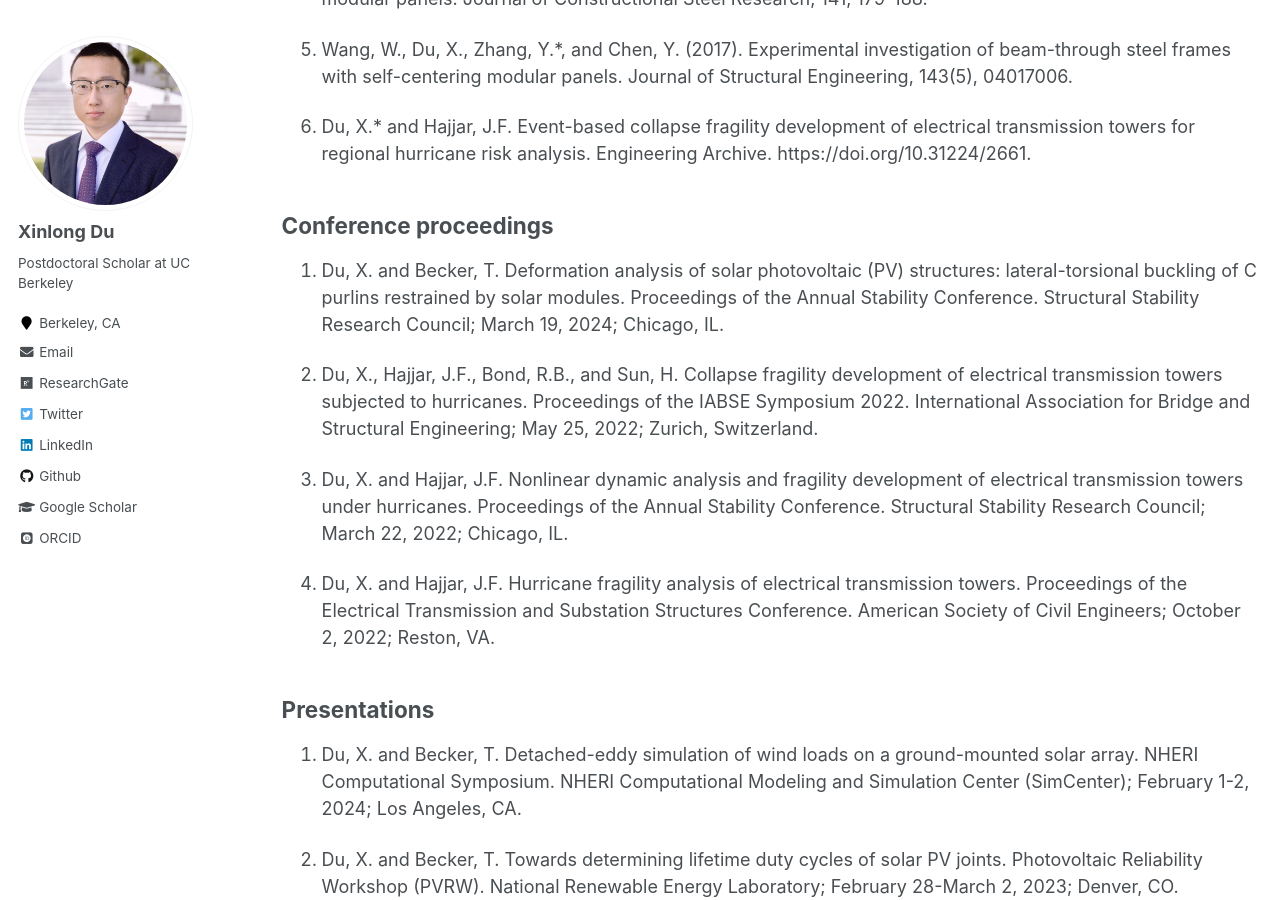
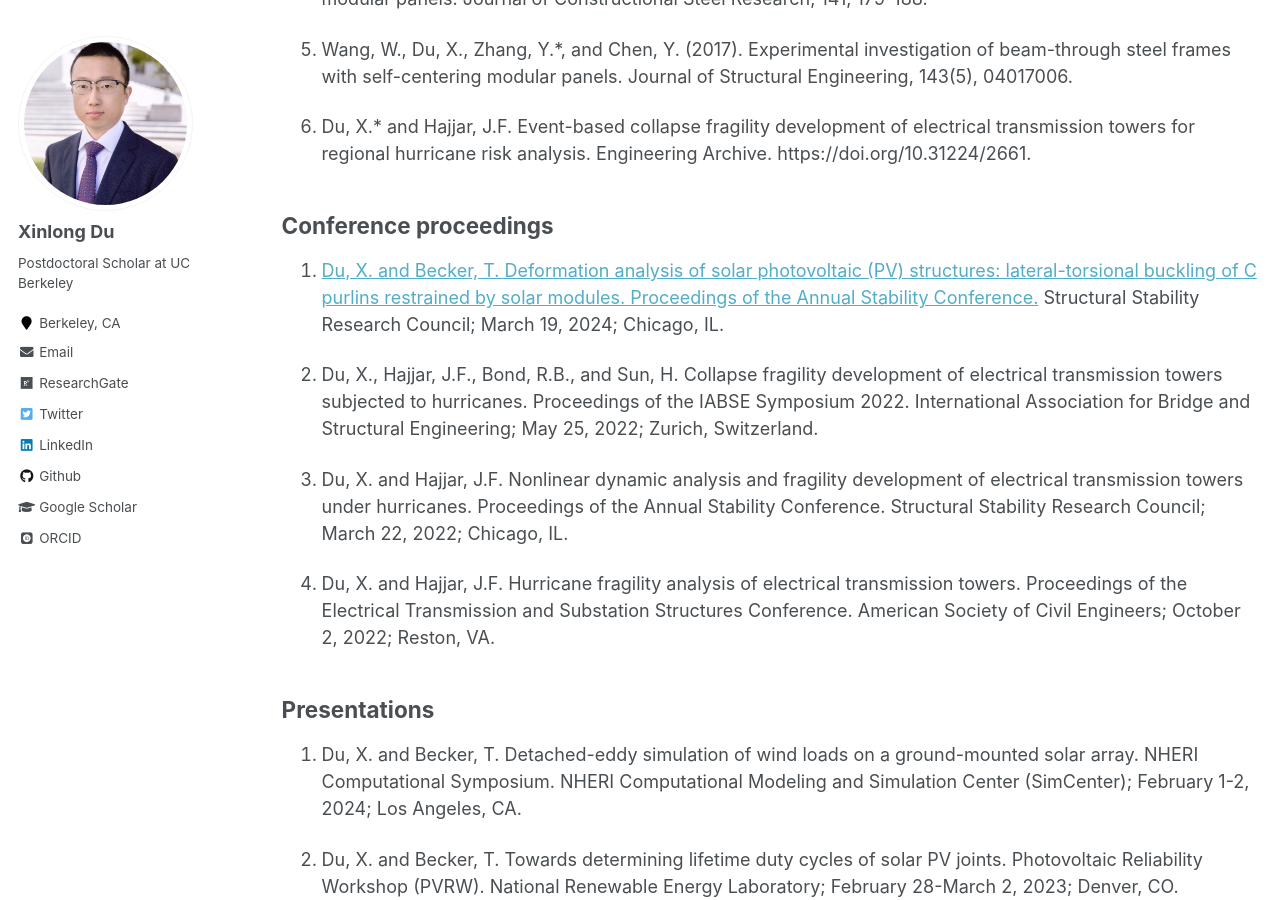
Before and after one commit to xinlong-du/xinlong-du.github.io, a Jekyll site: the page built from _pages/publications.md, in a window 1280 px wide and 900 px high, scrolled down 510 px. Built offline with Jekyll 4.4.1, drawn with Linux system fonts in a browser that asks for light colours; some web fonts are replaced; part of the change alters nothing that is shown.

```diff
--- a/_pages/publications.md
+++ b/_pages/publications.md
@@ -20,7 +20,7 @@ author_profile: true
 regional hurricane risk analysis. Engineering Archive. https://doi.org/10.31224/2661.
 
 ## Conference proceedings
-1. Du, X. and Becker, T. Deformation analysis of solar photovoltaic (PV) structures: lateral-torsional buckling of C purlins restrained by solar modules. Proceedings of the Annual Stability Conference. Structural Stability Research Council; March 19, 2024; Chicago, IL.
+1. [Du, X. and Becker, T. Deformation analysis of solar photovoltaic (PV) structures: lateral-torsional buckling of C purlins restrained by solar modules. Proceedings of the Annual Stability Conference.](https://aisc.s3-us-east-2.amazonaws.com/SSRC/2024/Du_et_al_SSRC_2024.pdf) Structural Stability Research Council; March 19, 2024; Chicago, IL.
 
 2. Du, X., Hajjar, J.F., Bond, R.B., and Sun, H. Collapse fragility development of electrical transmission
 towers subjected to hurricanes. Proceedings of the IABSE Symposium 2022. International Association for Bridge and Structural Engineering; May 25, 2022; Zurich, Switzerland.
```
